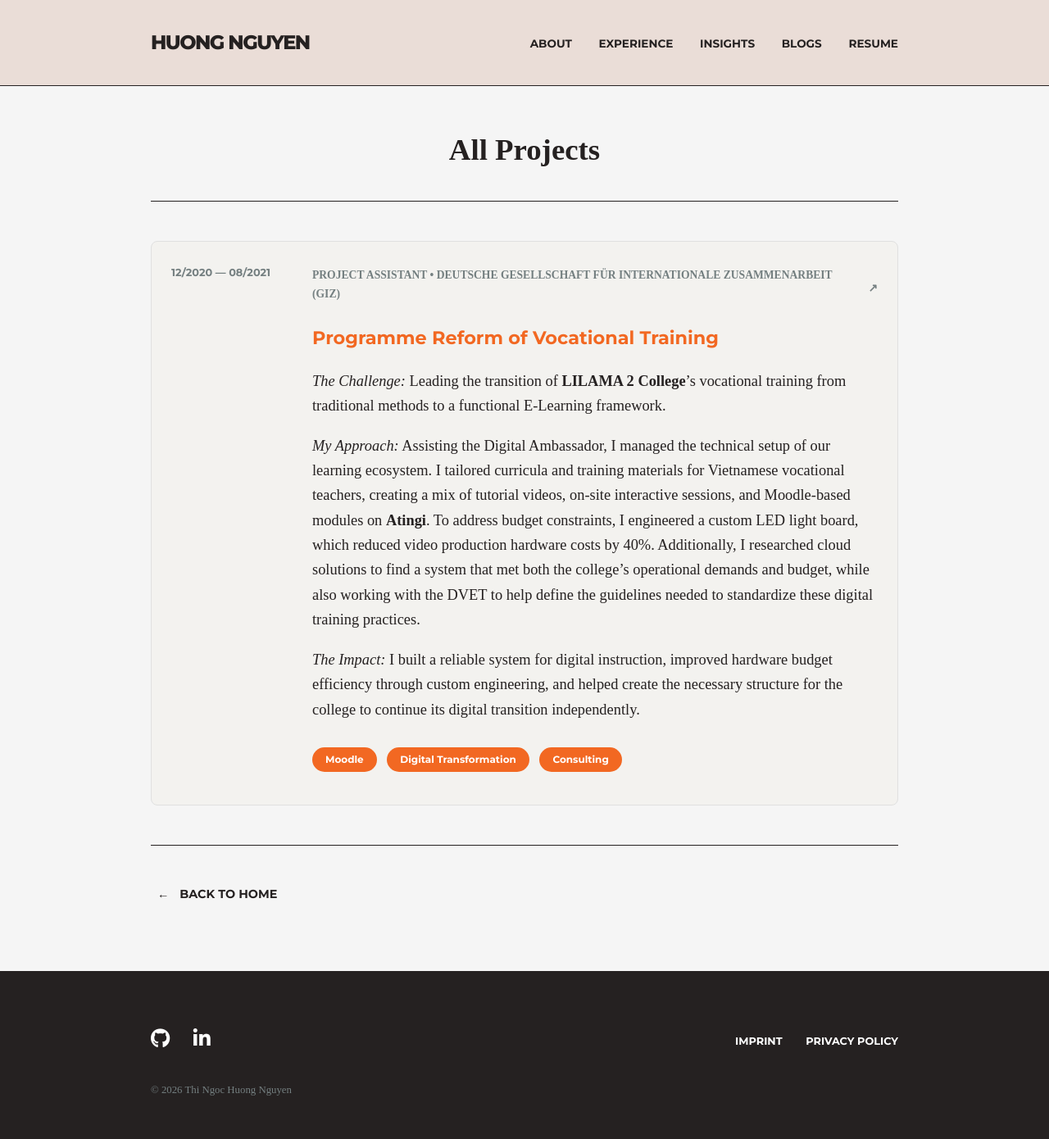
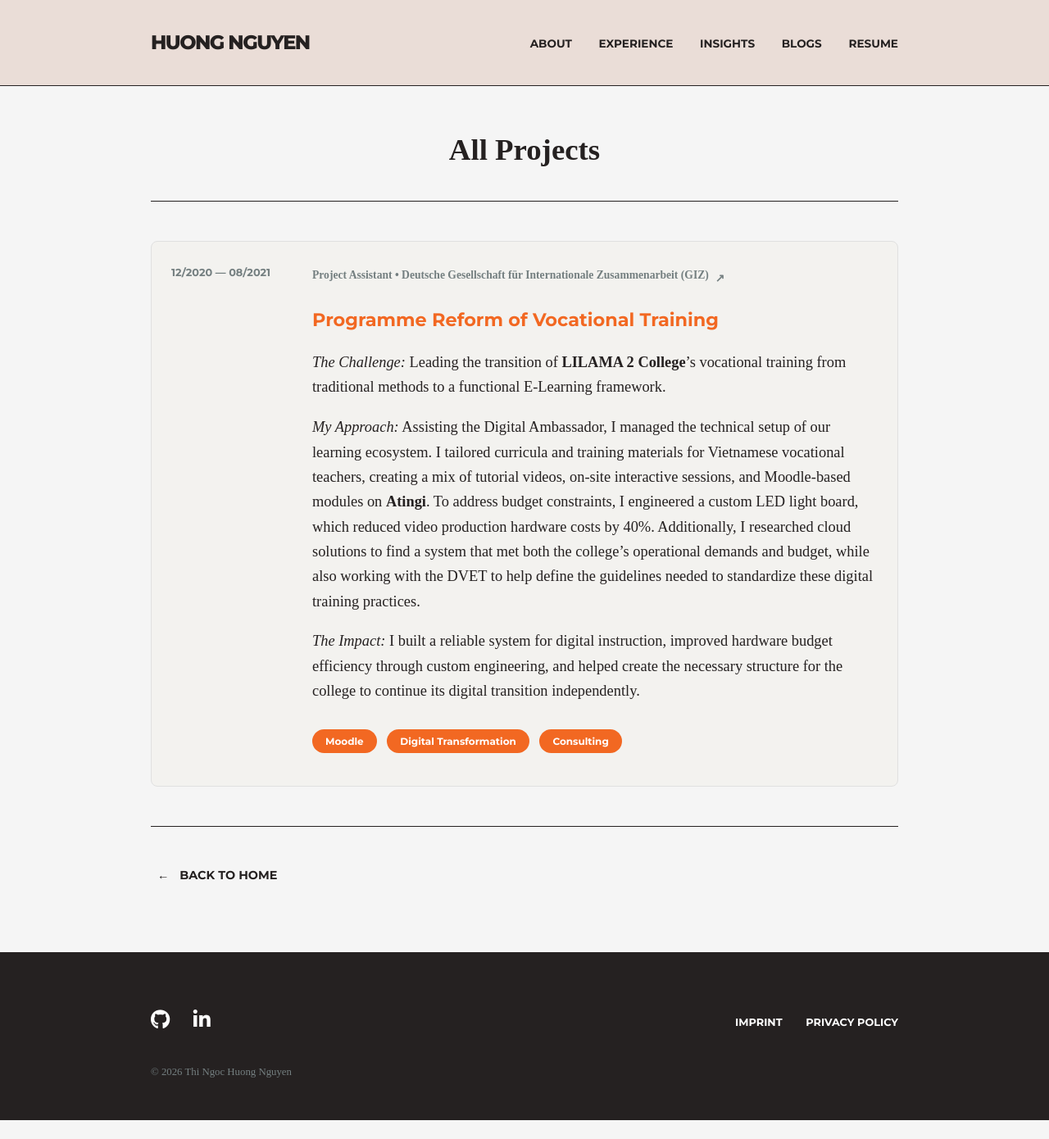
Before and after one commit to huongntn/portfolio-website, a Jekyll site: the page built from archive/index.html, in a window 1280 px wide. Shown: the whole page at 82% size. Built offline with Jekyll 4.4.1, drawn with Linux system fonts in a browser that asks for light colours; some web fonts are replaced; after the commit the page ends 1367 px from its top, so only the background shows below that.

Commit message:
Update style.css

```diff
--- a/assets/css/style.css
+++ b/assets/css/style.css
@@ -73,7 +73,7 @@
 .archive-page-container { max-width: 960px; margin: 0 auto; padding: 0 1.5rem; }
 .archive-project-card { background-color: #f3f2ef; padding: 1.5rem; border-radius: 8px; border: 1px solid #e0e0e0; margin-top: 3rem; margin-bottom: 2rem; display: grid; grid-template-columns: 140px 1fr; gap: 2rem; align-items: start; }
 .project-content h3 { font-family: var(--font-headers); font-size: 1.4rem; margin: 0.5rem 0; color: var(--brand-orange); min-width: 0; }
-.company-link { display: inline-flex; align-items: center; text-decoration: none; color: var(--text-light); font-weight: 700; font-size: 0.85rem; text-transform: uppercase; transition: color 0.2s ease; margin-bottom: 0.5rem; }
+.company-link { display: inline-flex; align-items: center; text-decoration: none; color: var(--text-light); font-weight: 700; font-size: 0.85rem; transition: color 0.2s ease; margin-bottom: 0.5rem; }
 .company-link:hover { color: var(--brand-orange); }
 .company-link .arrow-up { margin-left: 0.5rem; display: inline-block; transition: transform 0.2s ease; }
 .company-link:hover .arrow-up { transform: translateY(-5px); }
```
